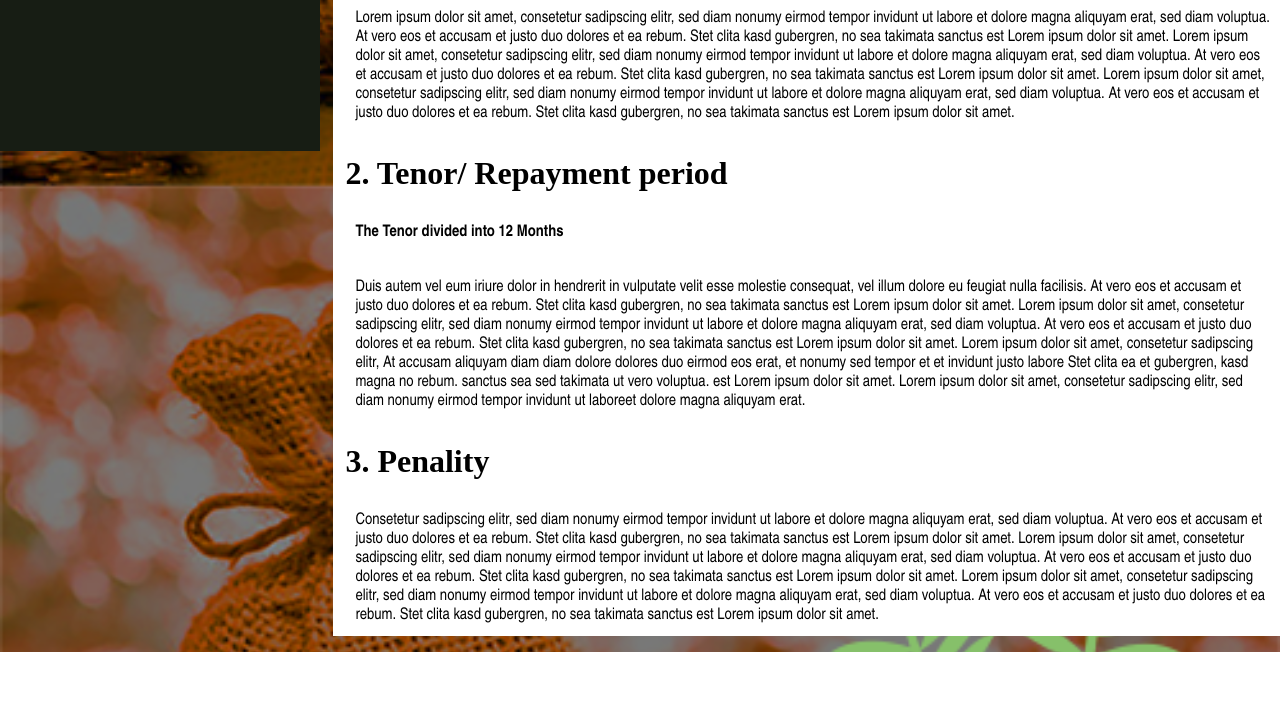
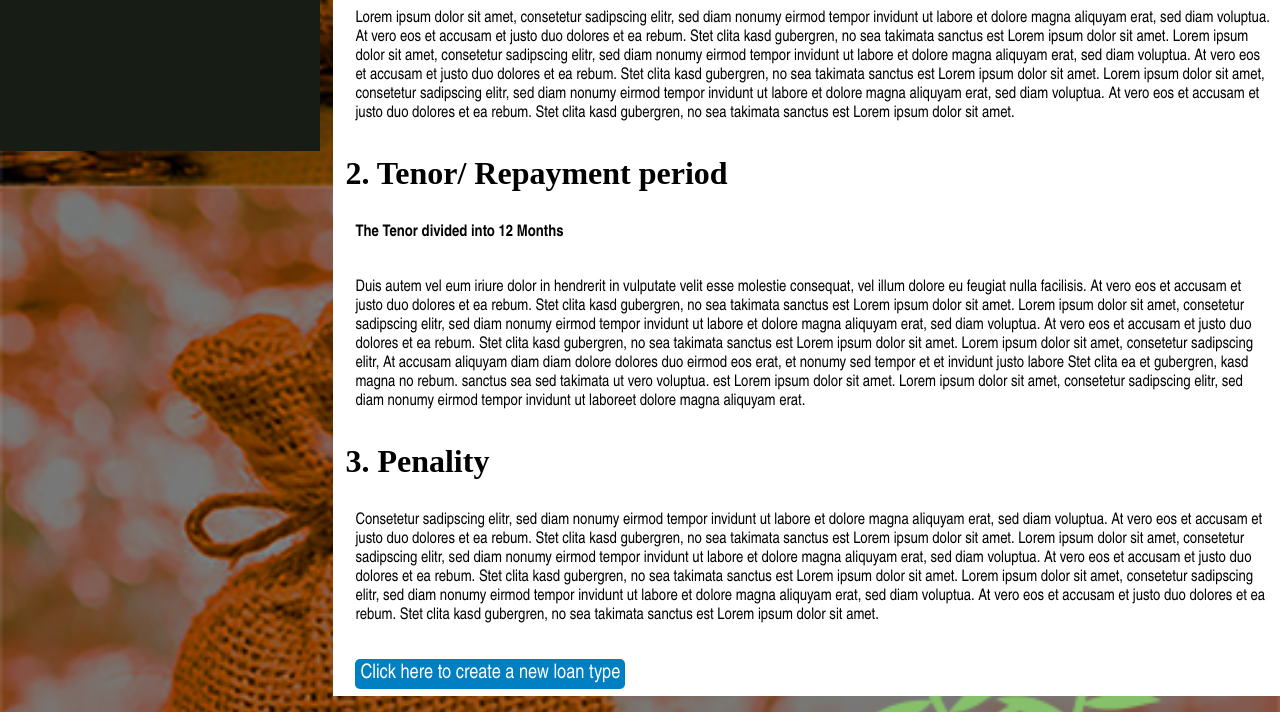
Before and after one commit to Dom58/Quick-Credit, a plain HTML site: page ui/html/post-repayment.html in a window 1280 px wide. Shown: the part 669-1381 px from the top of the page. Before the commit the page ends 1321 px from the top, so only its background shows below. Drawn offline with Linux system fonts and the light colour scheme.

Commit message:
[ft-165786221] Insert the links to apply an loan

```diff
--- a/ui/html/post-repayment.html
+++ b/ui/html/post-repayment.html
@@ -57,6 +57,8 @@
 
                     <h1>3. Penality</h1>
                     <p>Consetetur sadipscing elitr, sed diam nonumy eirmod tempor invidunt ut labore et dolore magna aliquyam erat, sed diam voluptua. At vero eos et accusam et justo duo dolores et ea rebum. Stet clita kasd gubergren, no sea takimata sanctus est Lorem ipsum dolor sit amet. Lorem ipsum dolor sit amet, consetetur sadipscing elitr, sed diam nonumy eirmod tempor invidunt ut labore et dolore magna aliquyam erat, sed diam voluptua. At vero eos et accusam et justo duo dolores et ea rebum. Stet clita kasd gubergren, no sea takimata sanctus est Lorem ipsum dolor sit amet. Lorem ipsum dolor sit amet, consetetur sadipscing elitr, sed diam nonumy eirmod tempor invidunt ut labore et dolore magna aliquyam erat, sed diam voluptua. At vero eos et accusam et justo duo dolores et ea rebum. Stet clita kasd gubergren, no sea takimata sanctus est Lorem ipsum dolor sit amet.</p>
+
+                    <p><a href="#loan-type" class="btn-submit" style="text-decoration: none; padding: 5px;">Click here to create a new loan type</a></p>
         		</div>
             </div>
         </div>
```
Also changed, not shown: ui/html/user-dashboard.html (+1 -0 lines).
